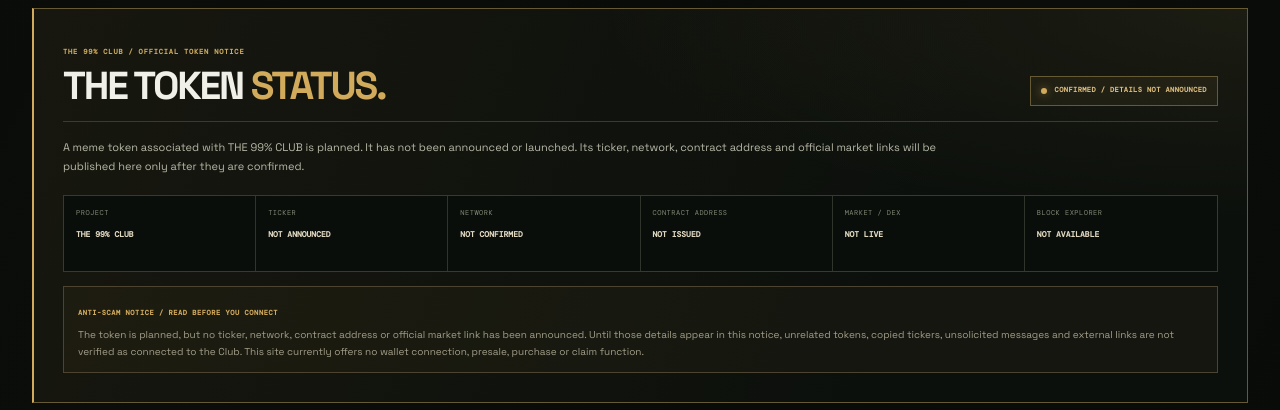
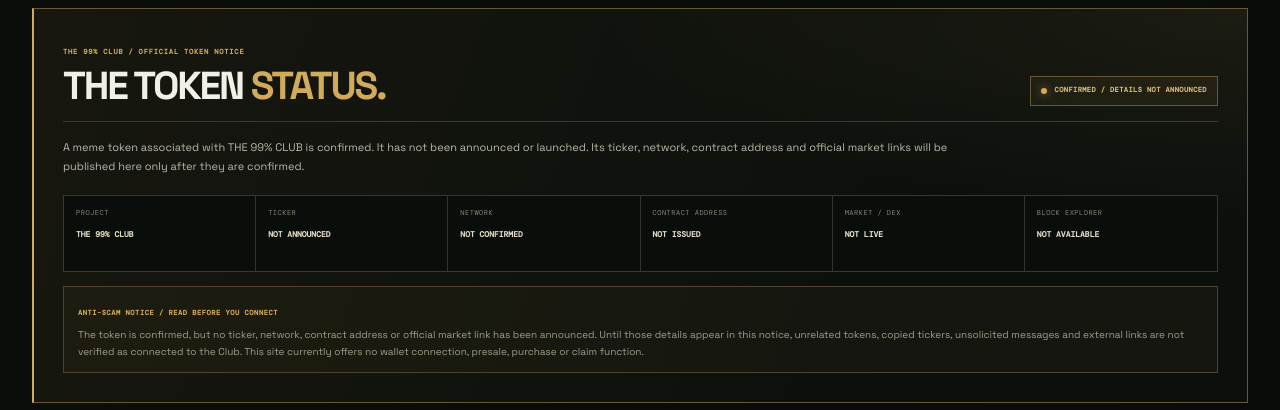
Before and after one commit to safherofficial/weird, a Next.js app: page / in a window 1280 px wide. Shown: the part 2260-2670 px from the top of the page. Built offline with nearby package versions, Linux system fonts and the light colour scheme.

Commit message:
copy: confirm Club token existence without announcing launch details

```diff
--- a/app/club/club-token-notice.tsx
+++ b/app/club/club-token-notice.tsx
@@ -35,7 +35,7 @@ export default function ClubTokenNotice({ placement }: ClubTokenNoticeProps) {
       </header>
 
       <p className="club-token-notice__lead">
-        A meme token associated with THE 99% CLUB is planned. It has not been announced or launched.
+        A meme token associated with THE 99% CLUB is confirmed. It has not been announced or launched.
         Its ticker, network, contract address and official market links will be published here only
         after they are confirmed.
       </p>
@@ -62,7 +62,7 @@ export default function ClubTokenNotice({ placement }: ClubTokenNoticeProps) {
       <div className="club-token-notice__warning">
         <strong>ANTI-SCAM NOTICE / READ BEFORE YOU CONNECT</strong>
         <p>
-          The token is planned, but no ticker, network, contract address or official market link has
+          The token is confirmed, but no ticker, network, contract address or official market link has
           been announced. Until those details appear in this notice, unrelated tokens, copied tickers,
           unsolicited messages and external links are not verified as connected to the Club.
           This site currently offers no wallet connection, presale, purchase or claim function.
```
